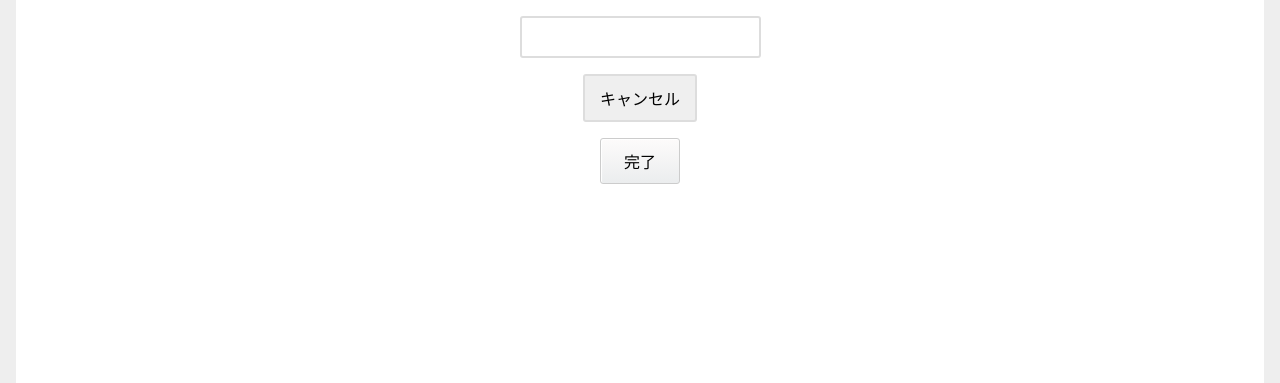
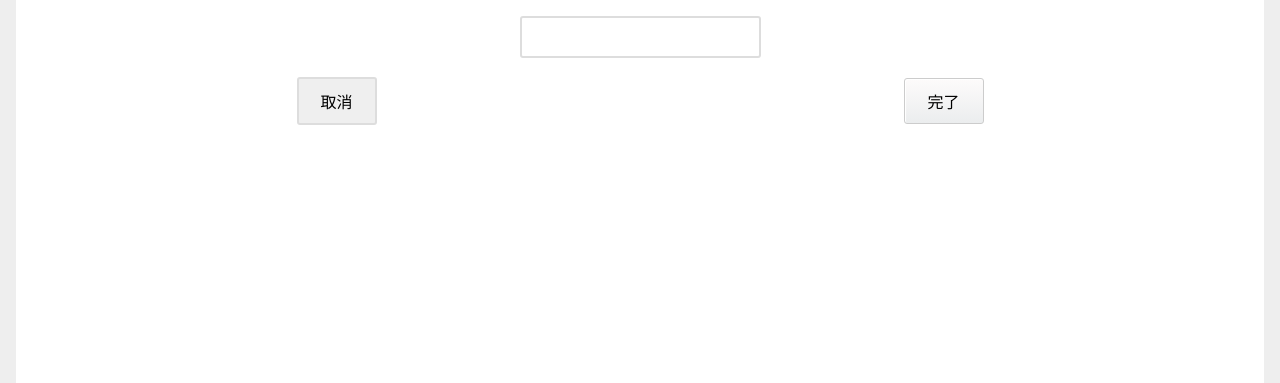
Before and after one commit to kyutech-programming-club/seat-changer, a Flask app: page /auth/1/add_hobbys in a window 1280 px wide. Shown: the part 184-567 px from the top of the page. Run offline with Flask 2, Linux system fonts and the light colour scheme; the visitor is signed in with stand-in values (Sample User, id 1); data comes from the database, SQL or seed files in the repository.

Commit message:
Side by side button

```diff
--- a/flaskr/static/style.css
+++ b/flaskr/static/style.css
@@ -125,6 +125,10 @@ hr {
     border-top: 1px solid lightgray;
 }
 
+td {
+    text-align: center;
+}
+
 nav {
     background: #F2EBBF;
     display: flex;
@@ -243,6 +247,13 @@ input[type=submit] {
     width: auto;
 }
 
+input[type=button] {
+    align-self: start;
+    min-width: 5em;
+    margin: 0 auto;
+    width: auto;
+}
+
 /* 白色立体のネクストボタン */
 
 input[type=submit] {
--- a/flaskr/templates/auth/add_hobbys.html
+++ b/flaskr/templates/auth/add_hobbys.html
@@ -7,7 +7,9 @@
 {% block content %}
   <form method="post">
     <input name="hobbys" id="hobbys" required>
-    <input type="button" value="キャンセル" onclick="history.back()">
-    <input type="submit" value="完了">
+    <table><tr>
+    <td><input type="button" value="取消" onclick="history.back()"></td>
+    <td><input type="submit" value="完了"></td>
+    </tr></table>
   </form>
 {% endblock %}
```
